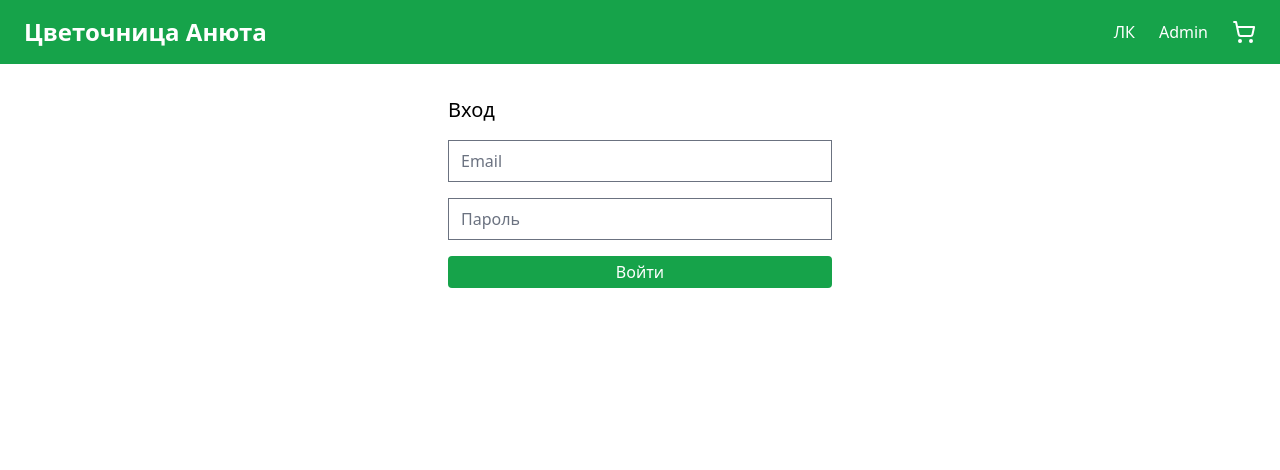
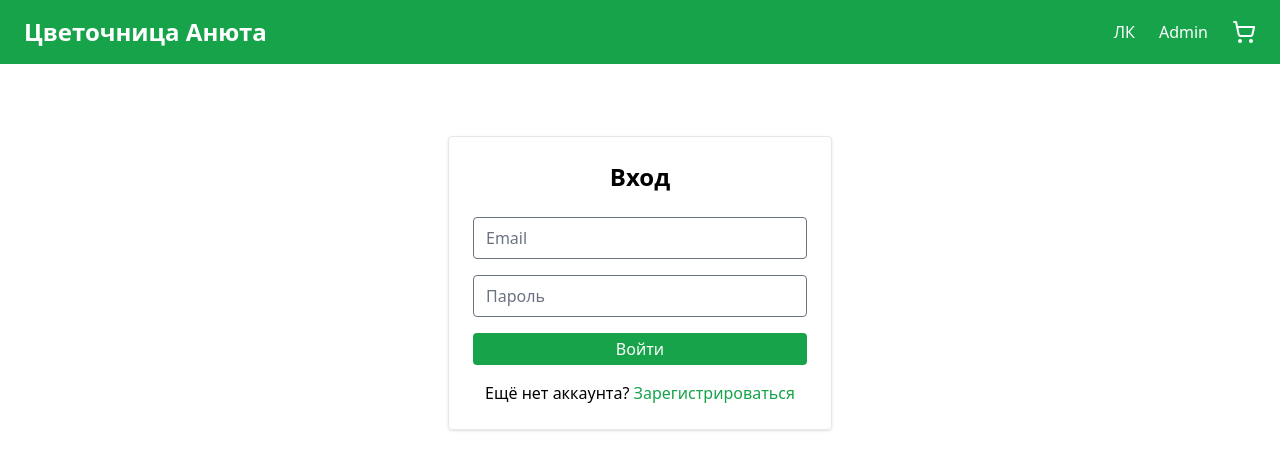
Before and after one commit to m0khm/flower-shop, a Next.js app: page /auth/login in a window 1280 px wide. Shown: the top 470 px of the page. Built offline with nearby package versions, Linux system fonts and the light colour scheme.

Commit message:
Update login.jsx

```diff
--- a/src/pages/auth/login.jsx
+++ b/src/pages/auth/login.jsx
@@ -1,22 +1,59 @@
+// src/pages/auth/login.jsx
 import { useState } from 'react';
 import { signIn } from 'next-auth/react';
+import Link from 'next/link';
 import { Button } from '@/components/ui/button';
 
 export default function Login() {
   const [email, setEmail] = useState('');
-  const [pass, setPass] = useState('');
+  const [password, setPassword] = useState('');
 
-  const onSubmit = async (e) => {
+  const handleSubmit = async (e) => {
     e.preventDefault();
-    await signIn('credentials', { redirect: true, email, password: pass, callbackUrl: '/' });
+    // пытаемся залогиниться через credentials-провайдер
+    const res = await signIn('credentials', {
+      redirect: false,
+      email,
+      password,
+    });
+
+    if (res.error) {
+      // выводим сообщение об ошибке
+      alert(res.error);
+    } else {
+      // при успешном входе перенаправляем на главную
+      window.location.href = '/';
+    }
   };
 
   return (
-    <form onSubmit={onSubmit} className="max-w-sm mx-auto space-y-4">
-      <h1 className="text-xl">Вход</h1>
-      <input value={email} onChange={(e) => setEmail(e.target.value)} required placeholder="Email" className="w-full" />
-      <input type="password" value={pass} onChange={(e) => setPass(e.target.value)} required placeholder="Пароль" className="w-full" />
-      <Button className="w-full">Войти</Button>
-    </form>
+    <div className="max-w-sm mx-auto mt-10 p-6 border rounded shadow">
+      <h1 className="text-2xl font-semibold mb-6 text-center">Вход</h1>
+      <form onSubmit={handleSubmit} className="space-y-4">
+        <input
+          type="email"
+          value={email}
+          onChange={(e) => setEmail(e.target.value)}
+          required
+          placeholder="Email"
+          className="w-full border px-3 py-2 rounded focus:outline-none focus:ring"
+        />
+        <input
+          type="password"
+          value={password}
+          onChange={(e) => setPassword(e.target.value)}
+          required
+          placeholder="Пароль"
+          className="w-full border px-3 py-2 rounded focus:outline-none focus:ring"
+        />
+        <Button className="w-full">Войти</Button>
+      </form>
+      <p className="mt-4 text-center">
+        Ещё нет аккаунта?{' '}
+        <Link href="/auth/register">
+          <a className="text-green-600 hover:underline">Зарегистрироваться</a>
+        </Link>
+      </p>
+    </div>
   );
 }
```
